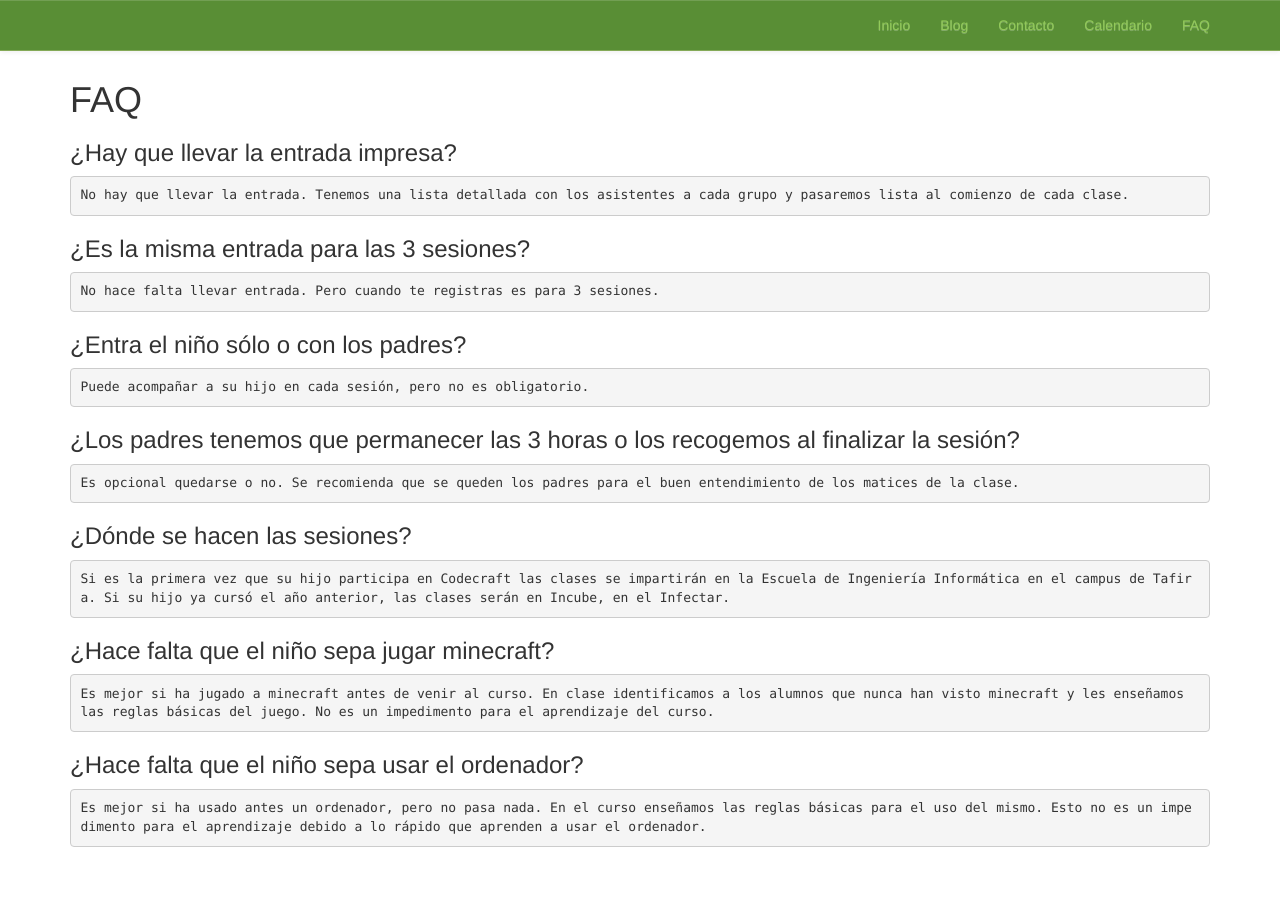
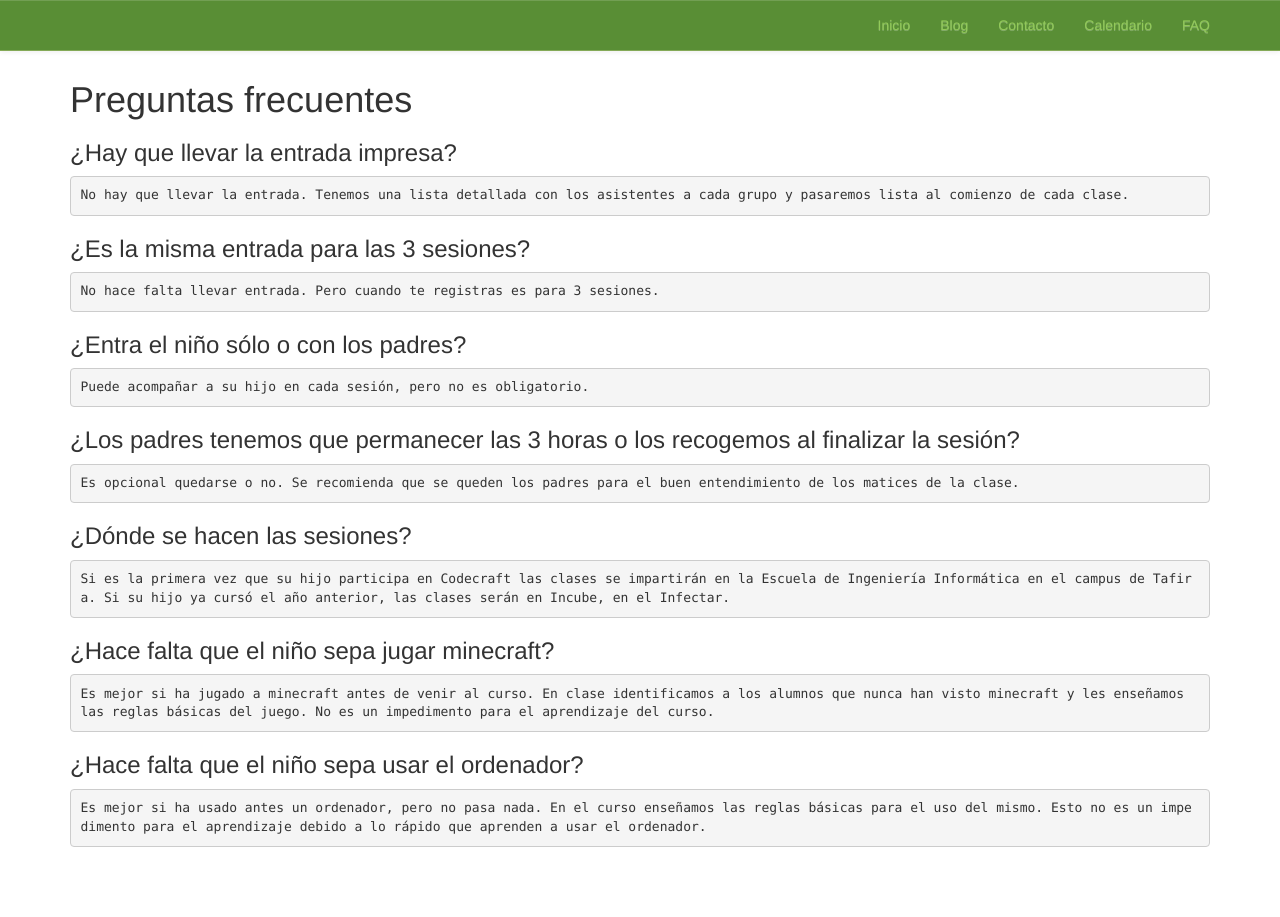
Before and after one commit to itrion/codecraft.es, a Jekyll site: the page built from faq.md, in a window 1280 px wide. Built offline with Jekyll 4.4.1, drawn with Linux system fonts in a browser that asks for light colours; nearby versions of some CDN libraries.

Commit message:
Change tittle

```diff
--- a/_includes/faq.md
+++ b/_includes/faq.md
@@ -1,4 +1,4 @@
-# FAQ
+# Preguntas frecuentes
 
 ### ¿Hay que llevar la entrada impresa?
     No hay que llevar la entrada. Tenemos una lista detallada con los
```
